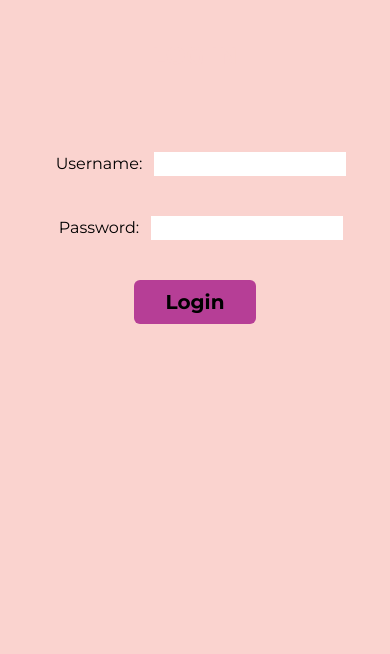
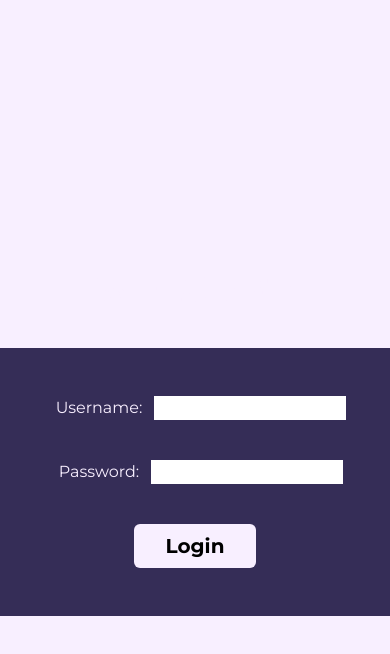
Before and after one commit to Hindol19/next-admin, a Next.js app in the folder frontend/: page /login in a window 390 px wide. Shown: the top 654 px of the page. Built offline with nearby package versions, Linux system fonts and the light colour scheme.

Commit message:
added mobile navbar

```diff
--- a/frontend/package.json
+++ b/frontend/package.json
@@ -9,6 +9,10 @@
     "lint": "next lint"
   },
   "dependencies": {
+    "@emotion/react": "^11.13.0",
+    "@emotion/styled": "^11.13.0",
+    "@mui/icons-material": "^5.16.4",
+    "@mui/material": "^5.16.4",
     "axios": "^1.7.2",
     "next": "14.2.5",
     "react": "^18",
--- a/frontend/src/components/BarChart.jsx
+++ b/frontend/src/components/BarChart.jsx
@@ -5,7 +5,7 @@ const ReactApexChart = dynamic(() => import("react-apexcharts"), {
   ssr: false,
 });
 
-const BarChart = ({ mode, data }) => {
+const BarChart = ({ mode = "dark", data }) => {
   // console.log(data[0]?.items);
   const [bars, setBars] = useState([]);
   const [dates, setDates] = useState([]);
@@ -40,8 +40,11 @@ const BarChart = ({ mode, data }) => {
     parseDates();
   }, [data]);
 
+  const col = mode === "dark" ? "#f8efff" : "#060608";
+
   const options = {
     chart: {
+      foreColor: col,
       type: "bar",
       height: 350,
     },
@@ -80,7 +83,7 @@ const BarChart = ({ mode, data }) => {
     },
   };
   return (
-    <div className="h-full w-[80%] mt-4 w">
+    <div className="h-full w-[95%] mt-4 w">
       <div id="chart" className="h-[90%] ">
         <ReactApexChart
           options={options}
--- a/frontend/src/components/Card.jsx
+++ b/frontend/src/components/Card.jsx
@@ -2,11 +2,11 @@ import React from "react";
 
 const Card = ({ title, content }) => {
   return (
-    <div className="text-light bg-primary w-[350px] h-[250px] rounded-xl">
-      <div className="text-dark  text-2xl font-bold h-[35%] flex justify-center items-center border-b-2 border-dark">
+    <div className="text-light bg-primary w-[300px] h-[220px] rounded-md">
+      <div className="text-light  text-xl font-bold h-[35%] flex ml-5 items-center ">
         {title}
       </div>
-      <div className="text-dark text-4xl bg-primaryDark  h-[65%] flex justify-center items-center rounded-b-xl ">
+      <div className="text-light text-4xl bg-primaryDark  h-[65%] flex justify-center items-center rounded-b-md ">
         {content}
       </div>
     </div>
--- a/frontend/src/components/Footer.jsx
+++ b/frontend/src/components/Footer.jsx
@@ -2,7 +2,7 @@ import React from "react";
 
 const Footer = () => {
   return (
-    <div className="border-t-2 border-light mx-5 mt-[80px] h-[100px] flex items-center justify-center">
+    <div className="border-t-2 border-light mx-12 mt-[80px] h-[100px] flex items-center justify-center">
       <h3 className="text-2xl text-light">Footer</h3>
     </div>
   );
--- a/frontend/src/components/Header.jsx
+++ b/frontend/src/components/Header.jsx
@@ -1,13 +1,56 @@
 import React from "react";
+import MenuIcon from "@mui/icons-material/Menu";
+import CloseIcon from "@mui/icons-material/Close";
+import { useState } from "react";
+const NavMenu = ({ username }) => {
+  return (
+    <div className="min-w-[70vw] flex flex-col justify-evenly z-30 items-center fixed top-1/2 left-1/2 -translate-x-1/2 -translate-y-1/2 bg-dark/90 dark:bg-light/60 rounded-lg backdrop-blur-md py-32">
+      <div className=" h-full flex items-center text-2xl text-dark border-b-2 border-dark border-opacity-40 mb-10">
+        Welcome
+        <span className="font-bold ml-2  flex items-center">{username}</span>
+      </div>
+      <div className="text-dark flex flex-col justify-center items-center text-md font-semibold">
+        <div className="mt-3">DASHBOARD</div>
+        <div className="mt-3">PIE CHART</div>
+        <div className="mt-3">Mode</div>
+      </div>
+    </div>
+  );
+};
+const Header = ({ username, isMobile }) => {
+  const [isNavOpen, setIsNavOpen] = useState(false);
 
-const Header = ({ username }) => {
+  const toggleMenu = () => {
+    if (isNavOpen) setIsNavOpen(false);
+    else setIsNavOpen(true);
+  };
+
   return (
-    <nav className="flex flex-row justify-between items-center mx-5 h-[80px] border-b-2 border-light">
-      <div className="text-light font-bold text-xl">ADMIN DASHBOARD</div>
-      <div className="text-light flex flex-row ">
-        <div className="ml-8">Welcome {username}</div>
-        <div className="ml-8">PIE CHART</div>
-        <div className="ml-8">Mode</div>
+    // <nav className="flex flex-row justify-between items-center mx-12 h-[80px] border-b-2 border-light">
+    //   <div className="text-light font-bold text-xl">ARGON</div>
+    //   <div className="text-light flex flex-row h-full items-center">
+    //     <div className="ml-8 h-full flex items-center">
+    //       Welcome
+    //       <span className="font-bold ml-2 border-r-2 pr-8 h-[50%] flex items-center">
+    //         {username}
+    //       </span>
+    //     </div>
+    //     <div className="ml-8">DASHBOARD</div>
+    //     <div className="ml-8">PIE CHART</div>
+    //     <div className="ml-8">Mode</div>
+    //   </div>
+    // </nav>
+
+    // FOR MOBILE
+    <nav className="flex flex-row justify-between items-center mx-12 h-[80px] border-b-2 border-light">
+      <div className="text-light font-bold text-xl">ARGON</div>
+      <div className="text-light flex flex-row h-full items-center">
+        {isNavOpen ? (
+          <CloseIcon onClick={toggleMenu} />
+        ) : (
+          <MenuIcon onClick={toggleMenu} />
+        )}
+        {isNavOpen && <NavMenu username={username} />}
       </div>
     </nav>
   );
--- a/frontend/src/pages/index.js
+++ b/frontend/src/pages/index.js
@@ -14,6 +14,7 @@ const Dashboard = () => {
 
   const router = useRouter();
   useEffect(() => {
+    // localStorage.clear();
     const token = localStorage.getItem("token");
     const savedUserName = localStorage.getItem("username");
     if (!token) {
@@ -49,19 +50,36 @@ const Dashboard = () => {
     fetchWeeklyData();
   }, []);
 
+  const getCurrentDate = () => {
+    const options = { day: "numeric", month: "short", year: "numeric" };
+    return new Date().toLocaleDateString("en-US", options);
+  };
+
+  // Call the function to get the current date
+  const currentDate = getCurrentDate();
   return (
     <div className="">
       <Header username={username} />
-      <div className="my-[80px] mx-5 flex flex-row justify-evenly">
+      <div className="flex flex-row justify-between">
+        <h2 className="text-light text-2xl mx-12 mt-10 font-bold tracking-wider">
+          DASHBOARD
+        </h2>
+        <h2 className="text-light text-4xl mx-12 mt-10 tracking-wider">
+          {currentDate}
+        </h2>
+      </div>
+      <div className="flex flex-row items-center justify-between mx-12">
+        <div className="my-[40px] flex flex-col justify-between h-[500px]">
           <Card title="Total Sales" content={metrics.total_sales} />
           <Card title="Total Orders" content={metrics.orders} />
         </div>
 
-      <div className="h-[500px] w-[80%] flex flex-col justify-center  items-center bg-primary mx-auto rounded-2xl">
+        <div className="h-[500px] w-[75%]  flex flex-col justify-center  items-center bg-primary  rounded-md">
           <h2 className="text-light font-semibold text-xl uppercase mt-8">
             Bar Chart of sales of Last 7 days
           </h2>
           <BarChart data={weeklyData} />
+        </div>
       </div>
       <Footer />
     </div>
--- a/frontend/src/pages/login.js
+++ b/frontend/src/pages/login.js
@@ -27,33 +27,35 @@ export default function Login() {
   };
 
   return (
-    <div className="flex flex-col items-center">
-      <h1 className="uppercase text-2xl text-light font-semibold my-10">
-        LOG IN
+    <div className="flex flex-col items-center justify-center h-[100vh]">
+      <h1 className="uppercase text-4xl text-light font-semibold my-10">
+        WELCOME
       </h1>
       <form
         onSubmit={handleSubmit}
-        className="bg-light rounded-xl w-[700px] p-10 flex flex-col items-center"
+        className="bg-primary rounded-xl w-[700px] py-12 px-10 flex flex-col items-center"
       >
-        <div className="mb-10 flex flex-row justify-center">
+        <div className="mb-10 flex flex-row justify-center text-light">
           <label className="mx-3">Username:</label>
           <input
             type="text"
             value={username}
             onChange={(e) => setUsername(e.target.value)}
+            className="text-dark"
           />
         </div>
-        <div className="mb-10 flex flex-row justify-center">
+        <div className="mb-10 flex flex-row justify-center text-light">
           <label className="mx-3">Password:</label>
           <input
             type="password"
             value={password}
             onChange={(e) => setPassword(e.target.value)}
+            className="text-dark"
           />
         </div>
         <button
           type="submit"
-          className="bg-primary text-xl font-bold px-8 py-2 rounded-md"
+          className="bg-light text-xl font-bold px-8 py-2 rounded-md"
         >
           Login
         </button>
--- a/frontend/tailwind.config.js
+++ b/frontend/tailwind.config.js
@@ -14,9 +14,9 @@ module.exports = {
         // dark: "#1b1b1b",
         dark: "#060608",
         // light: "#f5f5f5",
-        light: "#fad3cf",
-        primary: "#B63E96", // 240,86,199
-        primaryDark: "#58E6D9", // 80,230,217
+        light: "#f8efff",
+        primary: "#352d57", // 240,86,199
+        primaryDark: "#191221", // 80,230,217
       },
       backgroundImage: {
         "gradient-radial": "radial-gradient(var(--tw-gradient-stops))",
```
Also changed, not shown: 2 other files (tests, documents, lock files or other folders). Lines whose indentation alone changed are shown as unchanged.
